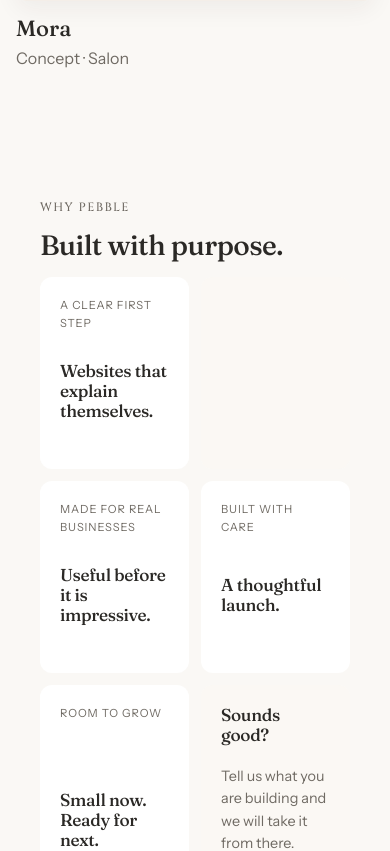
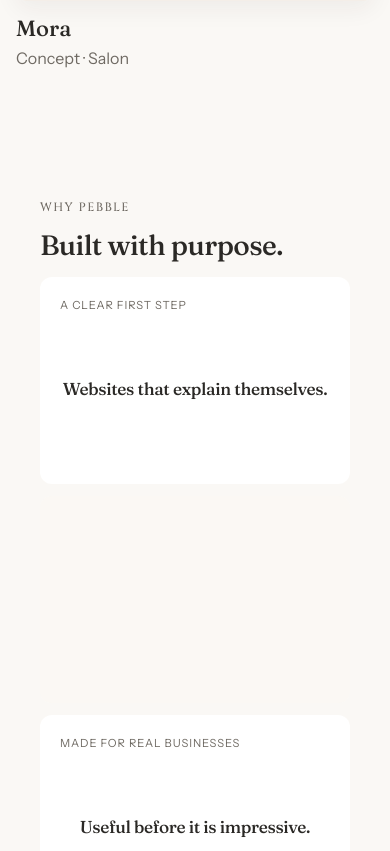
Before and after one commit to dhruv-dhemare/pebblestudios, a React (Vite) app: page / in a window 390 px wide. Shown: the part 2080-2931 px from the top of the page. Built offline with nearby package versions, Linux system fonts and the light colour scheme.

Commit message:
built with purpose ratio for phone

```diff
--- a/src/pages/Home.jsx
+++ b/src/pages/Home.jsx
@@ -182,7 +182,7 @@ function WorkTransition() {
 
 function WhyPebbleSection() {
   return (
-    <section className="why-pebble section" style={{ height: "100vh" }}>
+    <section className="why-pebble section" style={{ minHeight: "100vh" }}>
       <div className="wrap">
         <div className="section-head why-pebble-head">
           <p className="eyebrow">Why Pebble</p>
--- a/src/pages/Work.jsx
+++ b/src/pages/Work.jsx
@@ -7,8 +7,8 @@ export default function Work() {
       <div className="wrap">
         <div className="page-hero" style={{ paddingTop: 0 }}>
           <p className="eyebrow">Portfolio</p>
-          <h1 className="display h1">Work</h1>
-          <p className="lead mute">Studio concepts. Cafe, clinic, salon.</p>
+          <h1 className="display h1">What We’ve Built</h1>
+          <p className="lead mute">Every project starts with understanding the business behind it, then turning that into a website that feels clear, thoughtful, and true to the brand.</p>
         </div>
         <div className="work-grid">
           {projects.map((project) => (
--- a/src/styles/app.css
+++ b/src/styles/app.css
@@ -714,7 +714,7 @@ html {
   }
 
   .why-pebble-grid {
-    grid-template-columns: repeat(2, minmax(0, 1fr));
+    grid-template-columns: 1fr;
     grid-template-rows: none;
     height: auto;
     gap: 0.75rem;
@@ -722,7 +722,14 @@ html {
 
   .why-pebble-card,
   .why-pebble-image {
-    min-height: 12rem;
+    aspect-ratio: 3 / 2;
+    min-height: 0;
+  }
+
+  .why-pebble-card .h2 {
+    width: 100%;
+    max-width: none;
+    text-align: center;
   }
 
   .why-pebble-cta .btn {
@@ -730,6 +737,19 @@ html {
     padding: 0.6rem 0.9rem;
     font-size: 0.875rem;
     white-space: nowrap;
+  }
+}
+
+@media (min-width: 48.0625rem) and (max-width: 63.9375rem) {
+  .why-pebble-grid {
+    grid-template-columns: repeat(2, minmax(0, 1fr));
+    grid-template-rows: none;
+    height: auto;
+  }
+
+  .why-pebble-card,
+  .why-pebble-image {
+    min-height: 16rem;
   }
 }
 
```
